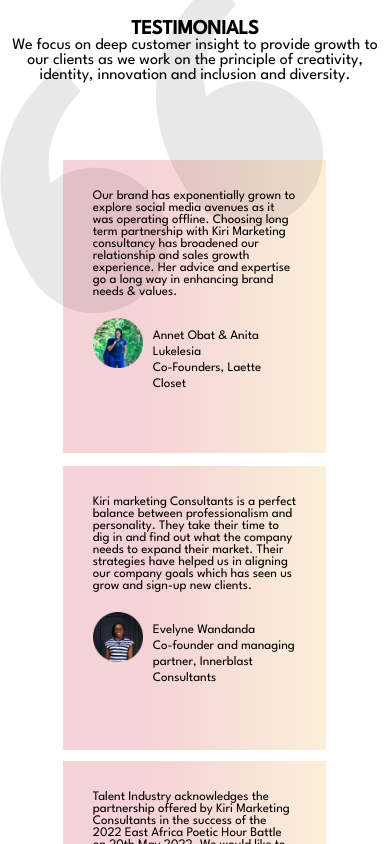
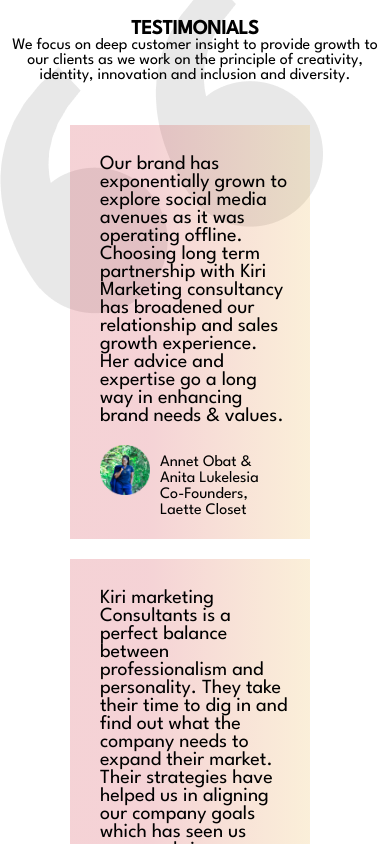
Before and after one commit to Imranyy/Kiri, a React (Create React App) app: page / in a window 390 px wide. Shown: the part 2580-3424 px from the top of the page. Built offline with nearby package versions, Linux system fonts and the light colour scheme.

Commit message:
now good

```diff
--- a/src/App.css
+++ b/src/App.css
@@ -1542,6 +1542,7 @@
 .grid-card{
  height: max-content;
  margin:0;
+  margin-left: -30px;
 }
 
 /* percentage */
@@ -1977,23 +1978,7 @@
     display: block;
     margin-left: -480px;
   }
-  /* grid-card-1 */
-.card-grid-1{
-  display: grid;
-  grid-template-columns: repeat(1,1fr);
-  width: 100%;
-}
-
-/* card */
-.grid-card{
-  margin:17% 20px 0 -15%;
-  padding-right: 30px;
-  height: 85%;
-  background: linear-gradient(90deg, rgba(204, 32, 49, 0.2) 31.98%, rgba(233, 175, 63, 0.2) 100%);
-}
-.grid-card p{
-  font-size: small;
-}
+
 .talk-more{
   margin-bottom: 10px;
 }
```
